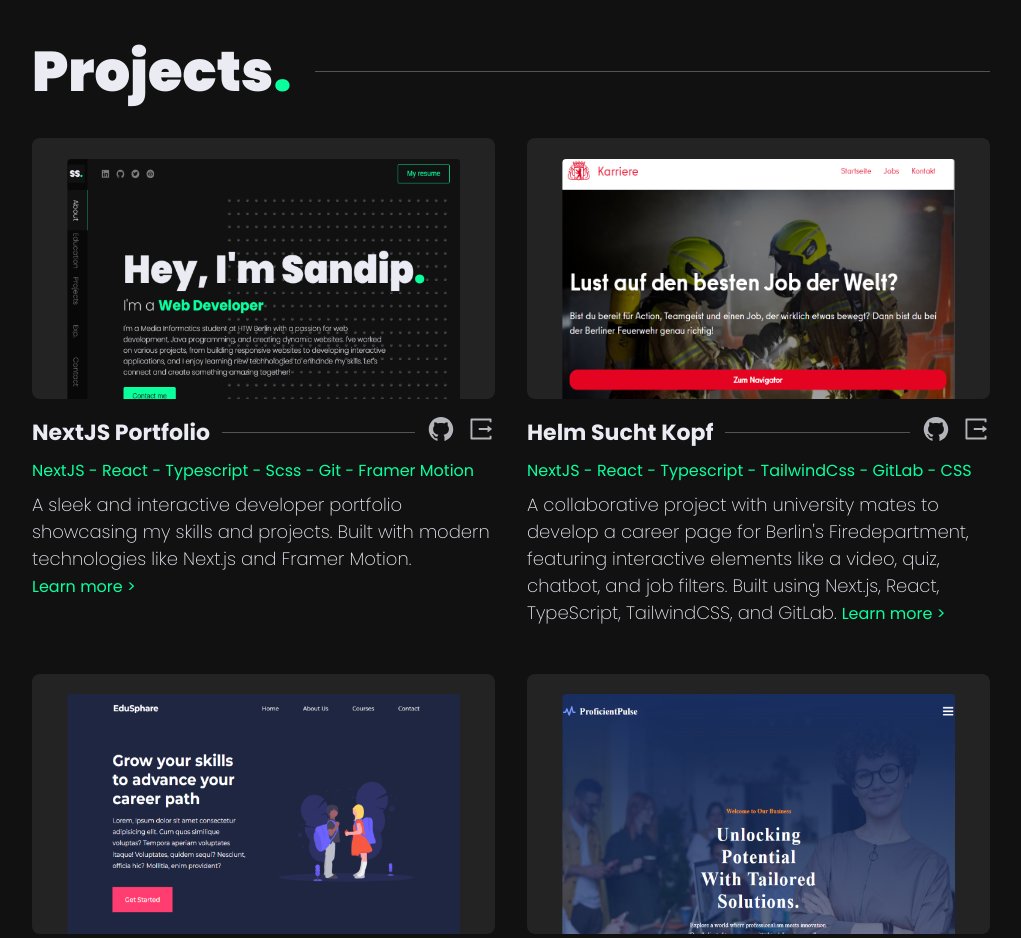
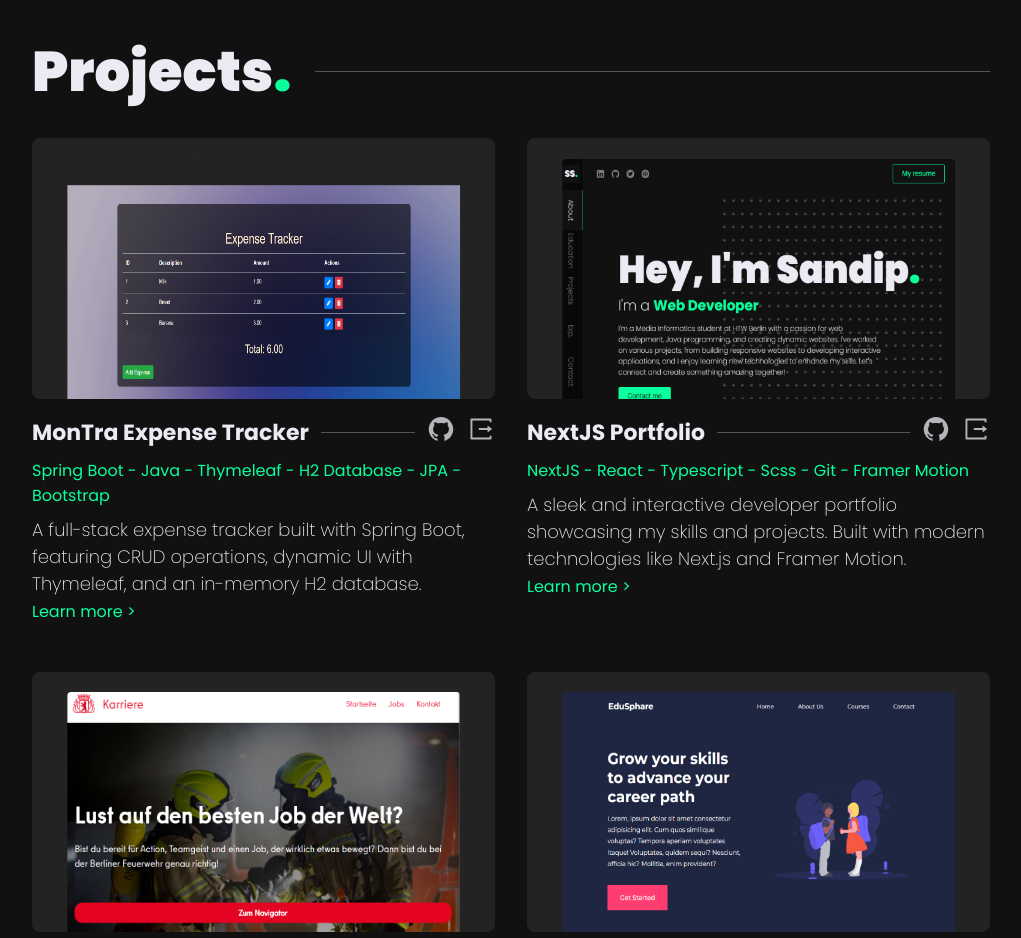
Before and after one commit to sandip-wq/sandip, a Next.js app: page / in a window 1280 px wide. Shown: the part 2480-3418 px from the top of the page, without its empty margins (159-1180 px from the left). Built offline with nearby package versions, Linux system fonts and the light colour scheme.

Commit message:
Add MonTra project

```diff
--- a/components/home/projects/Projects.tsx
+++ b/components/home/projects/Projects.tsx
@@ -17,6 +17,41 @@ export const Projects = () => {
 };
 
 const projects = [
+
+  {
+    title: "MonTra Expense Tracker",
+    imgSrc: "/project-imgs/MonTra.png",
+    code: "https://github.com/sandip-wq/montra-expense-tracker",
+    projectLink: "#",  // Disable link until deployment is ready
+    tech: ["Spring Boot", "Java", "Thymeleaf", "H2 Database", "JPA", "Bootstrap"],
+    description:
+      "A full-stack expense tracker built with Spring Boot, featuring CRUD operations, dynamic UI with Thymeleaf, and an in-memory H2 database.",
+    modalContent: (
+      <>
+        <p>
+          MonTra is a powerful and user-friendly expense tracker application that
+          enables users to record, manage, and track their expenses seamlessly.
+        </p>
+        <p>
+          The backend is built with <strong>Spring Boot</strong>, using JPA and H2 Database for fast data persistence.
+          Thymeleaf is used for dynamic HTML rendering, and Bootstrap ensures a responsive UI.
+        </p>
+        <p>
+          Key features include <strong>CRUD operations</strong> (Create, Read, Update, Delete),
+          real-time expense tracking, and total balance calculation.
+        </p>
+        <p>
+          This project helped me gain deep experience in backend development with Spring Boot,
+          database management with JPA, and UI integration with Thymeleaf.
+        </p>
+        <p>
+          <strong>🚀 Deployment in Progress!</strong> The live version will be available soon.
+          Stay tuned for updates.
+        </p>
+      </>
+    ),
+},
+
   {
     title: "NextJS Portfolio",
     imgSrc: "/project-imgs/port6.png",
```
Also changed, not shown: public/project-imgs/MonTra.png (added).
